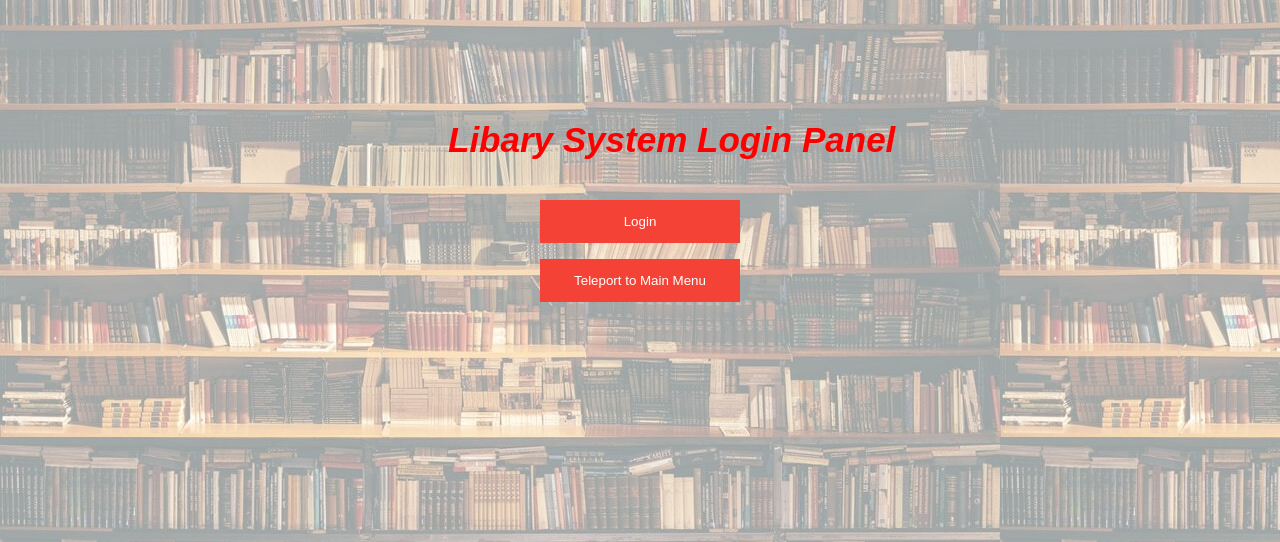
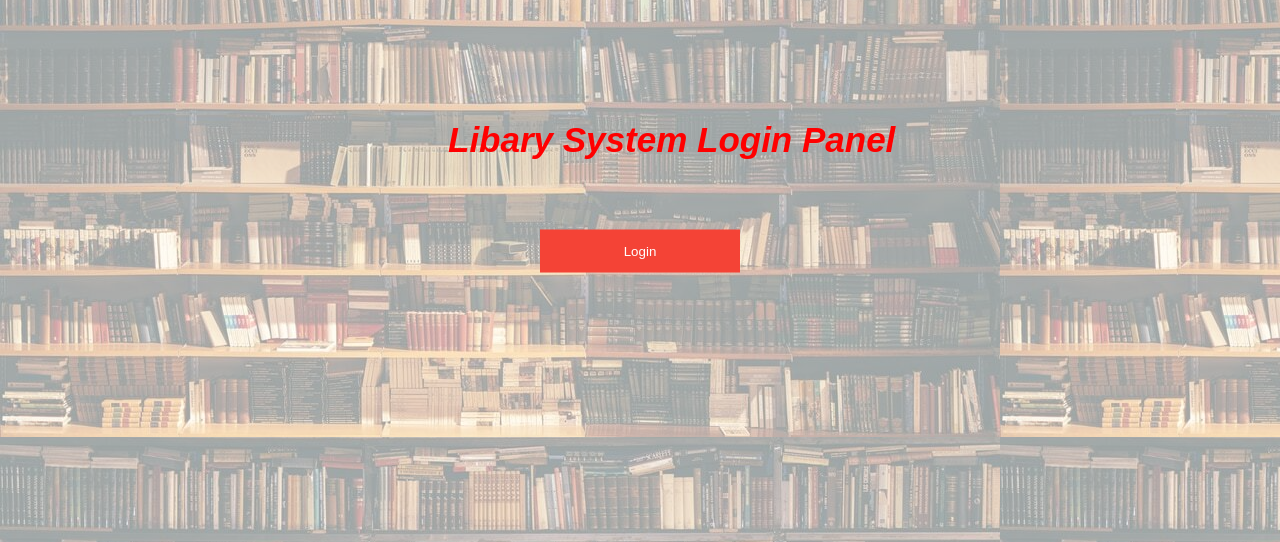
Before and after one commit to koji571/COMP1044_CW_G16, a PHP site: page /Login.php in a window 1280 px wide. Shown: the part 149-691 px from the top of the page. Run offline with PHP 8.4, Linux system fonts and the light colour scheme.

Commit message:
Add files via upload

```diff
--- a/Login.php
+++ b/Login.php
@@ -152,7 +152,6 @@ span.psw {
 
   <div class="Buttoncenter">
 <button onclick="document.getElementById('id01').style.display='block'" style="width:200px;">Login</button>
-<a href="library.html"><button type="submit">Teleport to Main Menu</button></a>
   </div>
 </div>
 
--- a/inLogin.php
+++ b/inLogin.php
@@ -23,6 +23,7 @@ if ($conn->connect_error) {
     $count = mysqli_num_rows($result);
     if($count == 1){
         echo "<h1><center> Login successful </center></h1>";
+        header("Location: Library.php");
     }
     else{
         echo "<h1> Login failed. Invalid username or password.</h1>";
```
